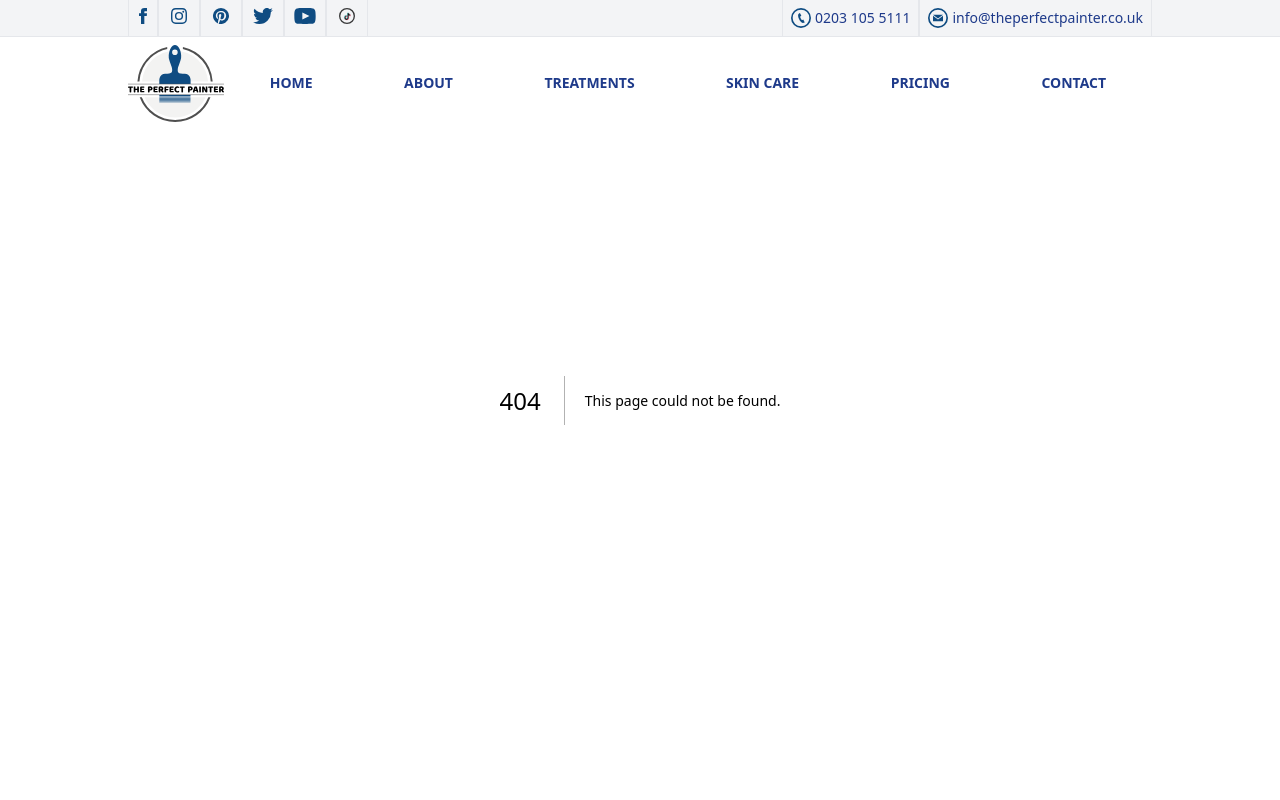
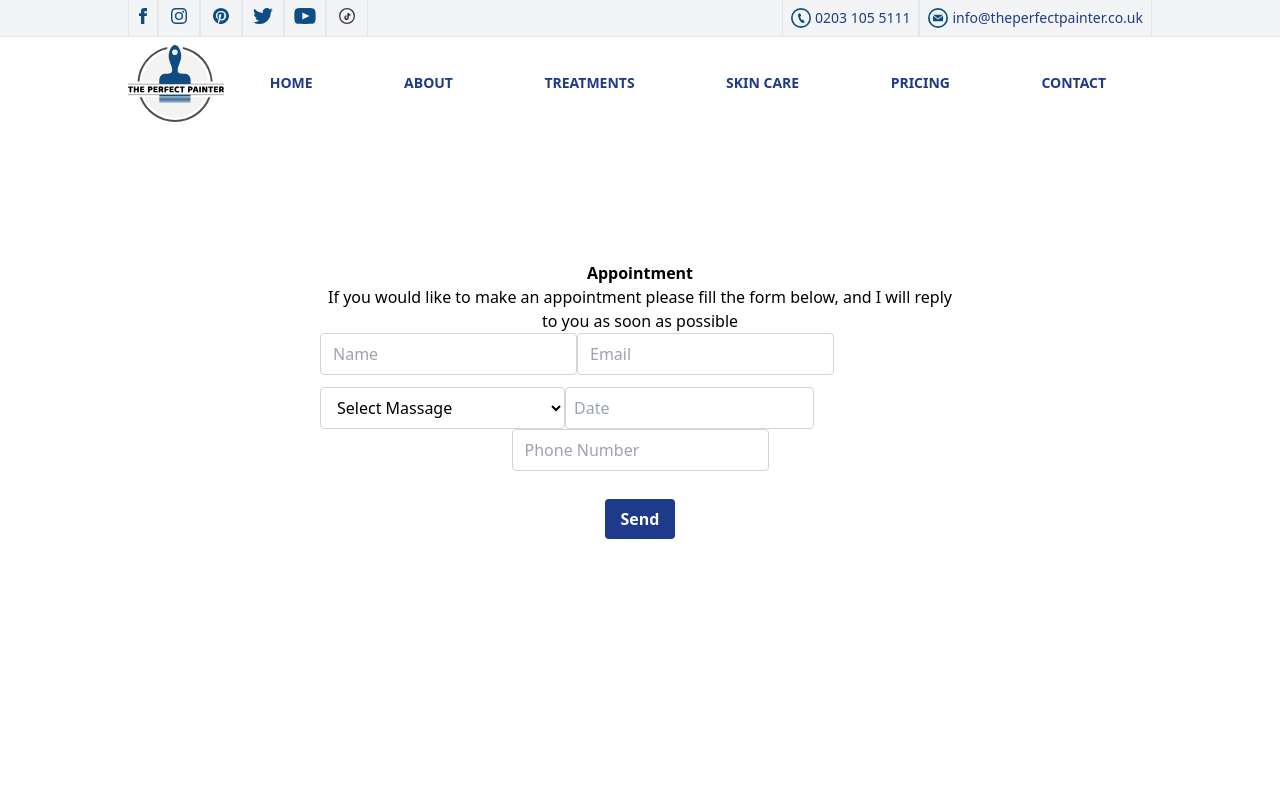
Before and after one commit to clay-web-dev/massage-and-reflexology, a Next.js app: page /appointment in a window 1280 px wide. Before the commit this address had no page. Shown: the top 800 px of the page. Built offline with nearby package versions, Linux system fonts and the light colour scheme.

Commit message:
adding appointments page

```diff
--- /dev/null
+++ b/components/AppointmentForm.tsx
@@ -0,0 +1,84 @@
+import Input from "./Input";
+import DatePicker from "react-datepicker";
+import "react-datepicker/dist/react-datepicker.css";
+import "react-datepicker/dist/react-datepicker-cssmodules.css";
+import MassageTypeDropdown from "./MassageTypeDropdown";
+import { useAppointmentForm } from "./useAppointmentForm";
+
+// Get the current date and set it as the minimum selectable date
+const today = new Date();
+today.setHours(0, 0, 0, 0); // Set time to 00:00:00
+const minSelectableDate = today;
+
+const AppointmentForm = () => {
+  const {
+    formData,
+    handleChange,
+    handleDateChange,
+    handleDropdownChange,
+    handleSubmit,
+  } = useAppointmentForm();
+
+  return (
+    <form
+      name="appointment"
+      className=""
+      onSubmit={handleSubmit}
+      data-netlify="true"
+    >
+      <div className="flex">
+        <Input
+          value={formData.name}
+          handleInputChange={handleChange}
+          type={"text"}
+          id={"name"}
+          name={"name"}
+          placeholder={"Name"}
+        />
+        <Input
+          value={formData.email}
+          handleInputChange={handleChange}
+          type={"email"}
+          id={"email"}
+          name={"email"}
+          placeholder={"Email"}
+        />
+      </div>
+      <div className="flex">
+        <MassageTypeDropdown
+          value={formData.massage}
+          onChange={handleDropdownChange}
+        />
+        <DatePicker
+          selected={formData.date}
+          onChange={handleDateChange}
+          dateFormat="dd/MM/yyyy"
+          className="p-2 border border-gray-300 rounded focus:outline-none focus:border-blue-500"
+          id="date"
+          name="date"
+          minDate={minSelectableDate} // Set the minimum selectable date
+          placeholderText="Date"
+          showYearDropdown
+        />
+      </div>
+
+      <Input
+        type="tel"
+        id="phone"
+        name="phone"
+        placeholder="Phone Number"
+        value={formData.phone}
+        handleInputChange={handleChange}
+      />
+
+      <button
+        className="bg-blue-900 text-white font-bold py-2 px-4 rounded mt-4"
+        type="submit"
+      >
+        Send
+      </button>
+    </form>
+  );
+};
+
+export default AppointmentForm;
--- /dev/null
+++ b/components/CTAs/AppointmentButton.tsx
@@ -0,0 +1,11 @@
+import Link from 'next/link';
+
+const AppointmentButton: React.FC = () => {
+  return (
+    <button className="text-xs rounded font-bold uppercase text-blue-900 border-2 border-blue-900 p-3 hover:bg-blue-900 hover:text-white duration-200">
+      <Link href="/appointment">Appointments </Link>
+    </button>
+  );
+}
+
+export default AppointmentButton;
--- a/components/Input.tsx
+++ b/components/Input.tsx
@@ -11,7 +11,7 @@ const Input: React.FC<{
   return (
     <div className="pb-3">
       <input
-        className="w-full px-3 py-2 border border-gray-300 rounded focus:outline-none focus:border-blue-900"
+        className="px-3 py-2 border border-gray-300 rounded focus:outline-none focus:border-blue-900"
         type={props.type}
         id={props.id}
         placeholder={props.placeholder}
--- /dev/null
+++ b/components/MassageTypeDropdown.tsx
@@ -0,0 +1,61 @@
+import React, { ChangeEvent } from "react";
+
+interface MassageDropdownProps {
+  value: string;
+  onChange: (e: ChangeEvent<HTMLSelectElement>) => void;
+}
+
+const MassageTypeDropdown: React.FC<MassageDropdownProps> = ({ value, onChange }) => {
+    const massageItems = [
+        {
+          value: "",
+          text: "Select Massage",
+        },
+        {
+          value: "Swedish Style Massage",
+          text: "Swedish Style Massage",
+        },
+        {
+          value: "Pregnancy Massage",
+          text: "Pregnancy Massage",
+        },
+        {
+          value: "Luxury Signature Massage",
+          text: "Luxury Signature Massage",
+        },
+        {
+          value: "Aromatic Massage",
+          text: "Aromatic Massage",
+        },
+        {
+          value: "Deep Tissue Massage",
+          text: "Deep Tissue Massage",
+        },
+        {
+          value: "Hot Stone Massage",
+          text: "Hot Stone Massage",
+        },
+        {
+          value: "Indian Head Massage",
+          text: "Indian Head Massage",
+        },
+      ];
+
+  return (
+    <select
+      className="px-3 py-2 bg-white border border-gray-300 rounded"
+      id="dropdown"
+      name="massage"
+      value={value}
+      onChange={onChange}
+    >
+      {massageItems.map((type, index) => (
+        <option key={index} value={type.value}>
+          {type.text}
+        </option>
+      ))}
+    </select>
+  );
+};
+
+export default MassageTypeDropdown;
--- a/components/sections/LandingSection.tsx
+++ b/components/sections/LandingSection.tsx
@@ -1,17 +1,23 @@
+import AppointmentButton from "../CTAs/AppointmentButton";
 import ContactButton from "../CTAs/ContactButton";
 import GetAQuoteButton from "../CTAs/GetAQuoteButton";
 
 const LandingSection: React.FC = () => {
   return (
-    <section className="max-w-screen-lg max-lg:max-w-screen-sm max-sm:px-4 m-auto h-[600px] max-lg:h-[450px] flex items-center">
-      <div className="">
-        <h3 className="text-blue-900 text-5xl font-bold max-lg:text-3xl">
-          Your local London <br />
-          Painters &amp; Decorators
-        </h3>
-        <p className="py-4">Professional Painters and Decorators in London.</p>
-
-        <GetAQuoteButton />
+    <section className="max-w-screen-sm max-lg:max-w-screen-sm max-sm:px-4 m-auto h-[600px] max-lg:h-[450px] flex items-center">
+      <div className="text-center">
+        <h3 className="">Holistic Wellness Therapies</h3>
+        <p>
+          I am passionate about helping my clients to feel better! I offer a
+          wide variety of massages tailored to person’s individual needs and
+          Skincare treatments available : Facials , Microneedling,
+          Nanoneedling,Serum infusion for instant hydration , Scalp
+          Microneedling for thinning hair , Chemical Peels , Dermaplanning ,
+          Microdermabrasion – deep skin exfoliation. COMING SOON – SCULPTURAL
+          FACE LIFTING massage – natural alternative to FACE LIFT
+        </p>
+        <p> **massages currently available to ladies only</p>
+        <AppointmentButton />
         <ContactButton />
       </div>
     </section>
--- /dev/null
+++ b/components/useAppointmentForm.ts
@@ -0,0 +1,57 @@
+import { useState, ChangeEvent, FormEvent } from "react";
+
+export const useAppointmentForm = () => {
+  const [formData, setFormData] = useState({
+    date: null as Date | null,
+    massage: "",
+    phone: "",
+    name: "",
+    email: "",
+  });
+
+  const handleChange = (
+    e: ChangeEvent<HTMLInputElement | HTMLTextAreaElement>
+  ) => {
+    setFormData((prevState) => ({
+      ...prevState,
+      [e.target.name]: e.target.value,
+    }));
+  };
+
+  const handleDateChange = (date: Date) => {
+    setFormData((prevState) => ({
+      ...prevState,
+      date: date,
+    }));
+  };
+
+  const handleDropdownChange = (e: ChangeEvent<HTMLSelectElement>) => {
+    const { name, value } = e.target;
+    setFormData((prevState) => ({
+      ...prevState,
+      [name]: value,
+    }));
+  };
+
+  const handleSubmit = (e: FormEvent<HTMLFormElement>) => {
+    e.preventDefault();
+    // Handle form submission logic here
+    console.log(formData);
+    // Reset the form
+    setFormData({
+      name: "",
+      email: "",
+      date: null as Date | null,
+      phone: "",
+      massage: "",
+    });
+  };
+
+  return {
+    formData,
+    handleChange,
+    handleDateChange,
+    handleDropdownChange,
+    handleSubmit,
+  };
+};
--- a/package.json
+++ b/package.json
@@ -18,8 +18,12 @@
     "next": "13.4.10",
     "postcss": "8.4.26",
     "react": "18.2.0",
+    "react-datepicker": "^4.16.0",
     "react-dom": "18.2.0",
     "tailwindcss": "3.3.3",
     "typescript": "5.1.6"
+  },
+  "devDependencies": {
+    "@types/react-datepicker": "^4.11.2"
   }
 }
--- /dev/null
+++ b/pages/appointment.tsx
@@ -0,0 +1,27 @@
+import Head from "next/head";
+import AppointmentForm from "@/components/AppointmentForm";
+
+const AppointmentPage: React.FC = () => {
+  return (
+    <>
+      <Head>
+        <title>Appointments</title>
+        <meta
+          name="description"
+          content="Welcome to the appointments page"
+        />
+      </Head>
+      <div className="max-w-screen-sm m-auto h-[800px] max-lg:h-[450px] flex items-center">
+        <div className="text-center">
+        <h3 className="font-bold">Appointment</h3>
+        <p>If you would like to make an appointment please fill the form below, and I will reply to you as soon as possible</p>
+      <AppointmentForm/>
+        </div>
+
+
+      </div>
+    </>
+  );
+};
+
+export default AppointmentPage;
```
Also changed, not shown: 1 other file (tests, documents, lock files or other folders).
